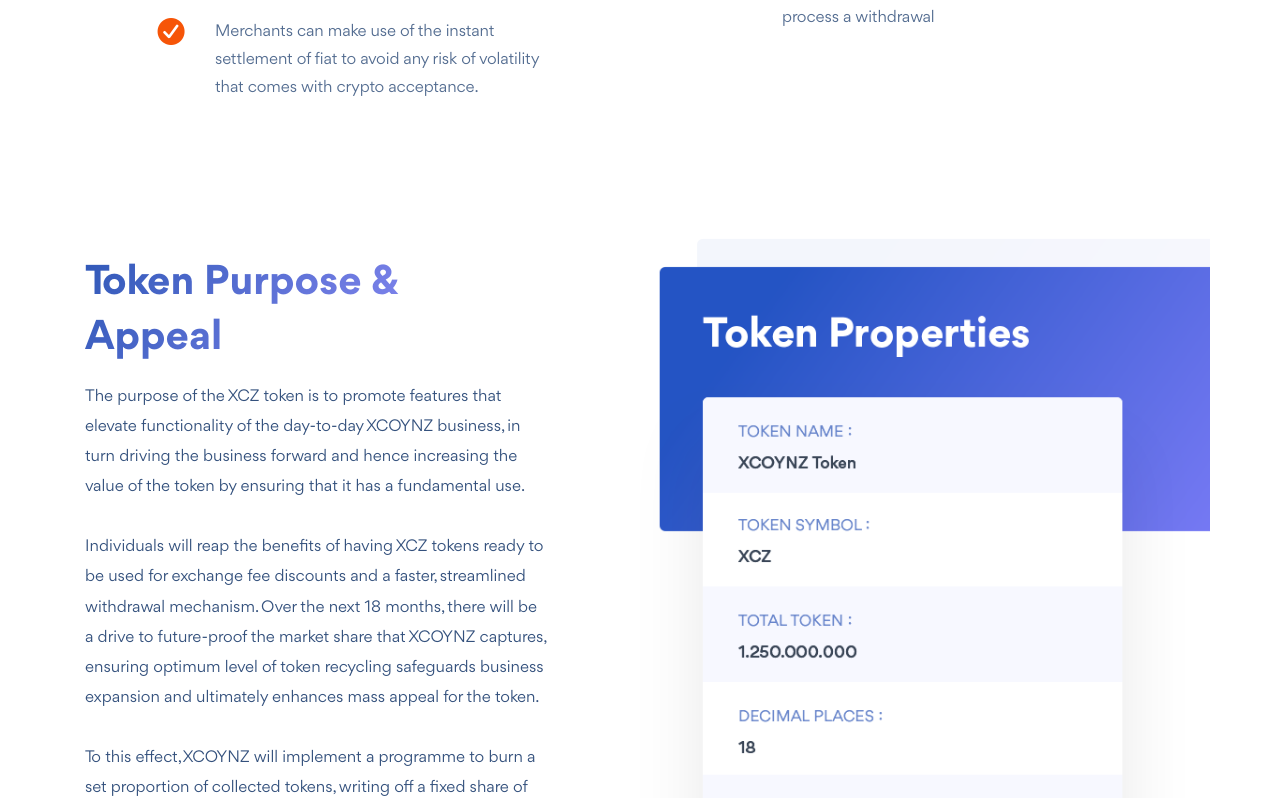
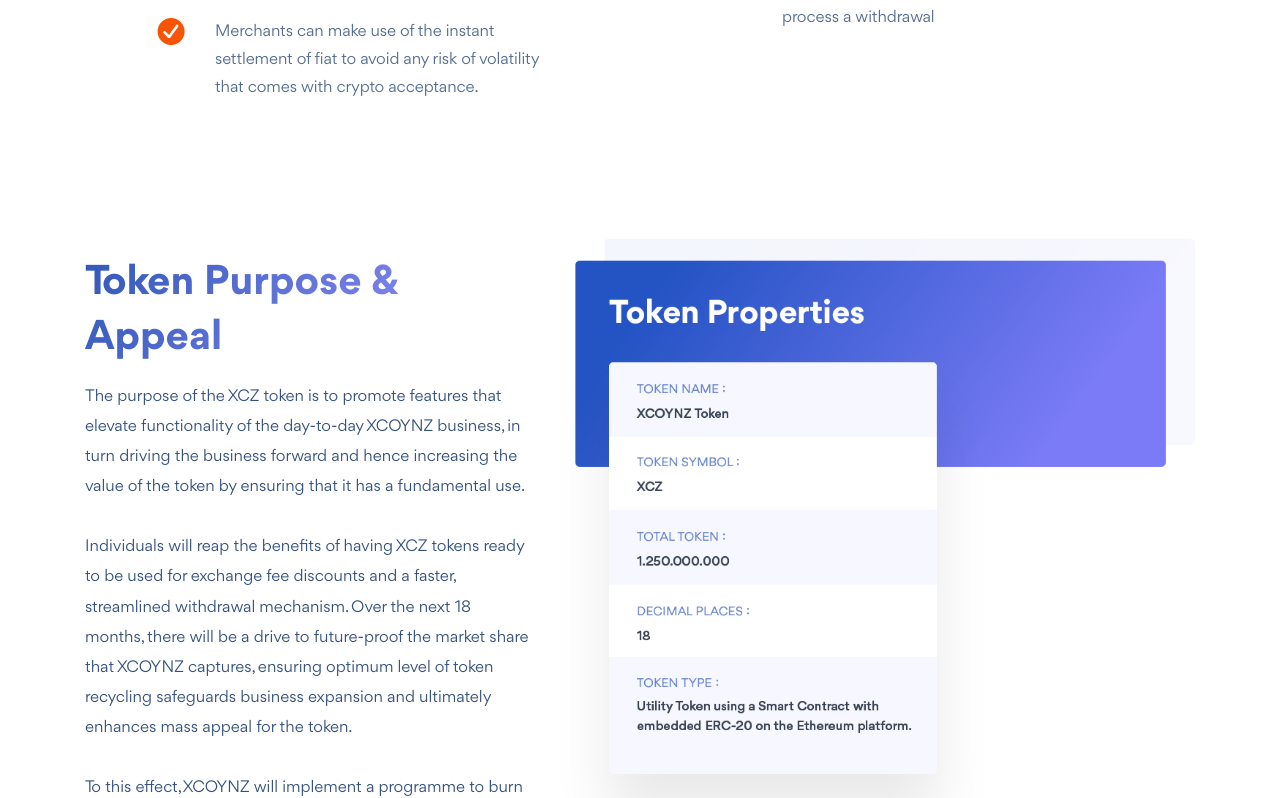
Before and after one commit to cassidypignatello/xcoynz, a React (Create React App) app: page / in a window 1280 px wide. Shown: the part 2862-3660 px from the top of the page. Built offline with nearby package versions, Linux system fonts and the light colour scheme.

Commit message:
improves appearance of Token component

```diff
--- a/src/components/Token/Token.js
+++ b/src/components/Token/Token.js
@@ -1,6 +1,7 @@
 import React, { Component } from 'react'
 import { Container, Row, Col } from 'react-bootstrap'
 import styles from './Token.module.css'
+import properties from '../../assets/images/token-properties.png'
 
 export default class Token extends Component {
   render() {
@@ -9,7 +10,7 @@
         <Row className='justify-content-center'>
           <Col
             xs='auto'
-            lg={{ span: 6 }}
+            lg={5}
             className={`${styles.purpose}`}>
             <p className={styles.title}>Token Purpose & Appeal</p>
             <p className={styles.description}>
@@ -20,8 +21,8 @@
           </Col>
           <Col
             xs='auto'
-            lg={{ span: 6 }}
-            className={`${styles.properties}`}>
+            lg={7}>
+            <img src={properties} className={`${styles.properties} img-fluid`} />
           </Col>
         </Row>
       </Container>
--- a/src/components/Token/Token.module.css
+++ b/src/components/Token/Token.module.css
@@ -1,11 +1,12 @@
 .purpose {
   margin-top: 138px;
+  flex-wrap: wrap;
+  display: flex;
 }
 
 .properties {
-  background: url('../../assets/images/token-properties.png') 0% 0% / cover no-repeat;
-  width: 868px;
-  height: 798px;
+  /* width: 868px; */
+  /* height: 798px; */
   margin-top: 120px;
 }
 
```
